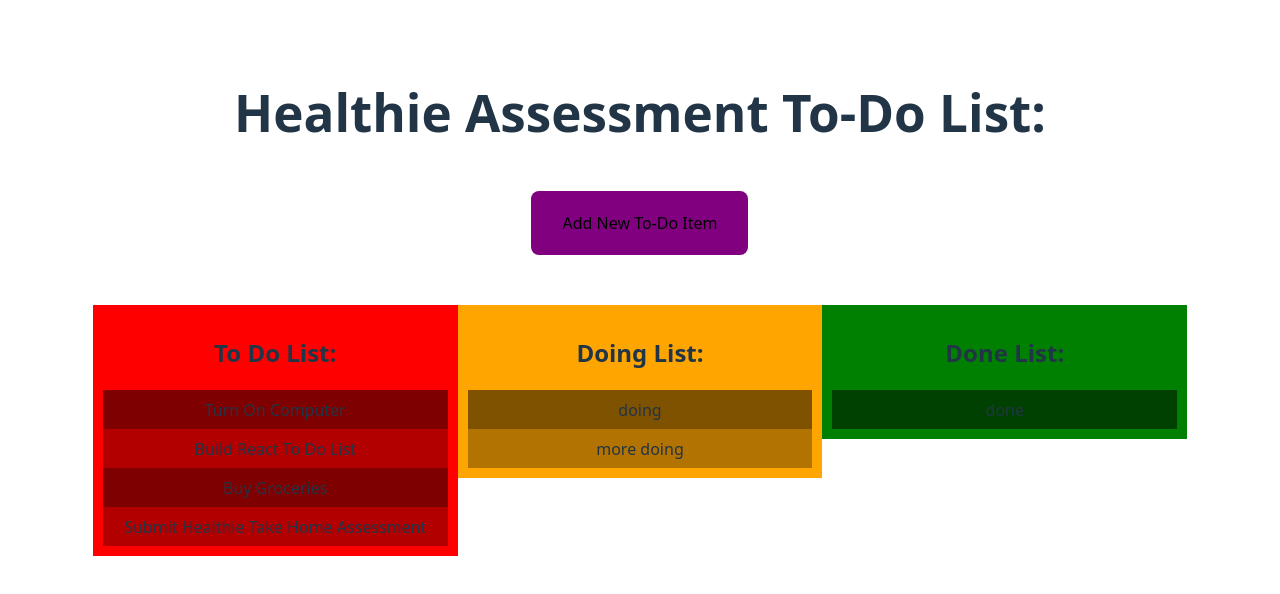
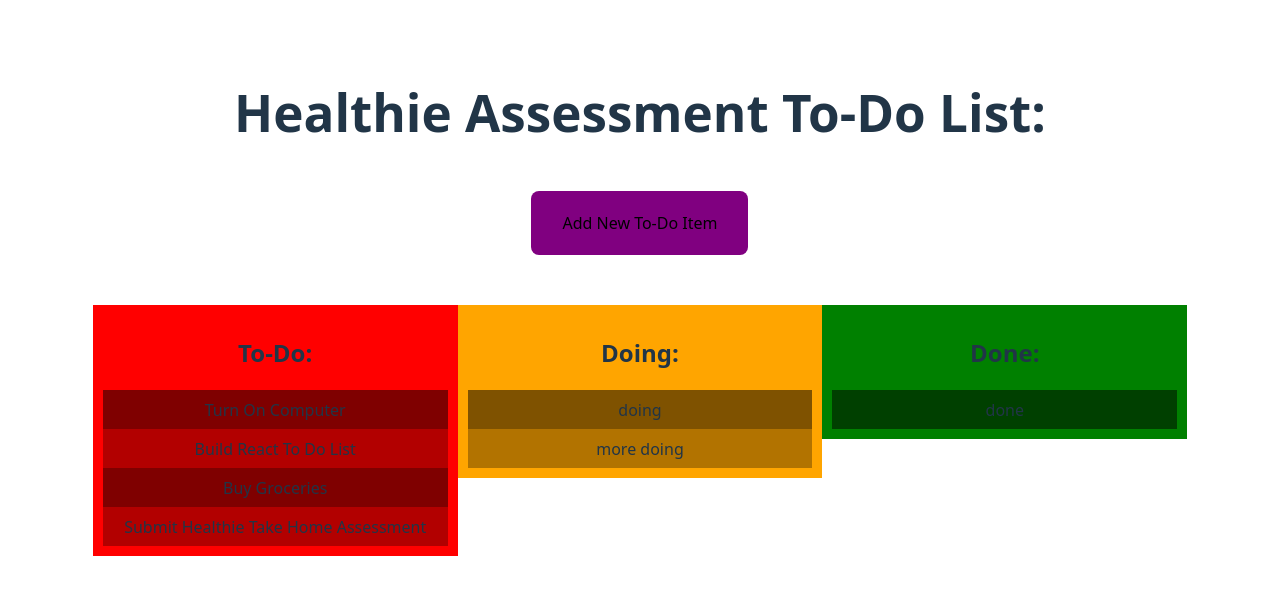
Before and after one commit to Universe-Man/healthie-react-todo-list, a React (Vite) app: page / in a window 1280 px wide. Shown: the top 594 px of the page. Built offline with nearby package versions, Linux system fonts and the light colour scheme.

Commit message:
clean up / notes added to README

```diff
--- a/src/App.tsx
+++ b/src/App.tsx
@@ -23,7 +23,7 @@
     { id: 6, content: "more doing", done: false, list: "doing" },
   ]);
   const [doneItems, setDoneItems] = useState<ListItemType[]>([
-    { id: 7, content: "done", done: false, list: "done" },
+    { id: 7, content: "done", done: true, list: "done" },
   ]);
 
   const moveItem = useCallback((dragIndex: number, dropIndex: number, list: string) => {
@@ -88,6 +88,7 @@
     };
     const newItem = oldList[index];
     newItem.list = "toDo";
+    newItem.done = false;
     const oldItems = [...oldList];
     const newItems = [...toDoItems];
     oldItems.splice(index, 1);
@@ -110,6 +111,7 @@
     };
     const newItem = oldList[index];
     newItem.list = "doing";
+    newItem.done = false;
     const oldItems = [...oldList];
     const newItems = [...doingItems];
     oldItems.splice(index, 1);
@@ -132,6 +134,7 @@
     };
     const newItem = oldList[index];
     newItem.list = "done";
+    newItem.done = true;
     const oldItems = [...oldList];
     const newItems = [...doneItems];
     oldItems.splice(index, 1);
--- a/src/components/DoingList.tsx
+++ b/src/components/DoingList.tsx
@@ -21,7 +21,7 @@
 
   return (
     <div className="doing-list-container" ref={(element) => { drop(element) }}>
-      <h2>Doing List:</h2>
+      <h2>Doing:</h2>
       {doingItems.map((doingItem, index) => (
         <ListItem key={`${doingItem.id}`} listItem={doingItem} index={index} moveItem={moveItem} dropTargetList="doing" />
       ))}
--- a/src/components/DoneList.tsx
+++ b/src/components/DoneList.tsx
@@ -21,7 +21,7 @@
 
   return (
     <div className="done-list-container" ref={(element) => { drop(element) }}>
-      <h2>Done List:</h2>
+      <h2>Done:</h2>
       {doneItems.map((doneItem, index) => (
         <ListItem key={`${doneItem.id}`} listItem={doneItem} index={index} moveItem={moveItem} dropTargetList="done" />
       ))}
--- a/src/components/ToDoList.tsx
+++ b/src/components/ToDoList.tsx
@@ -22,7 +22,7 @@
 
   return (
     <div className="todo-list-container" ref={(element) => { drop(element) }}>
-      <h2>To Do List:</h2>
+      <h2>To-Do:</h2>
       {toDoItems.map((toDoItem, index) => (
         <ListItem key={`${toDoItem.id}`} listItem={toDoItem} index={index} moveItem={moveItem} dropTargetList="toDo" />
       ))}
```
Also changed, not shown: 1 other file (tests, documents, lock files or other folders).
